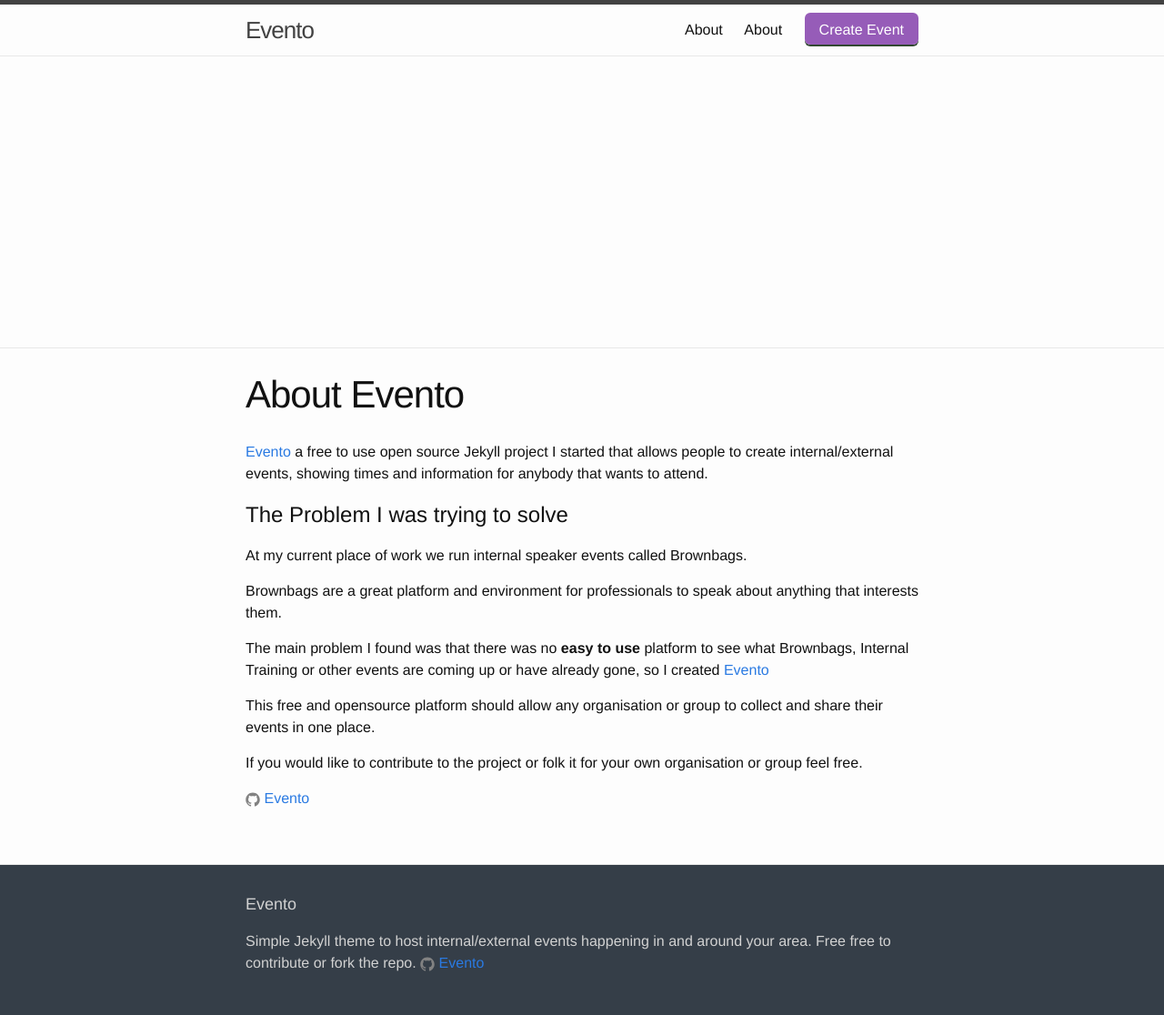
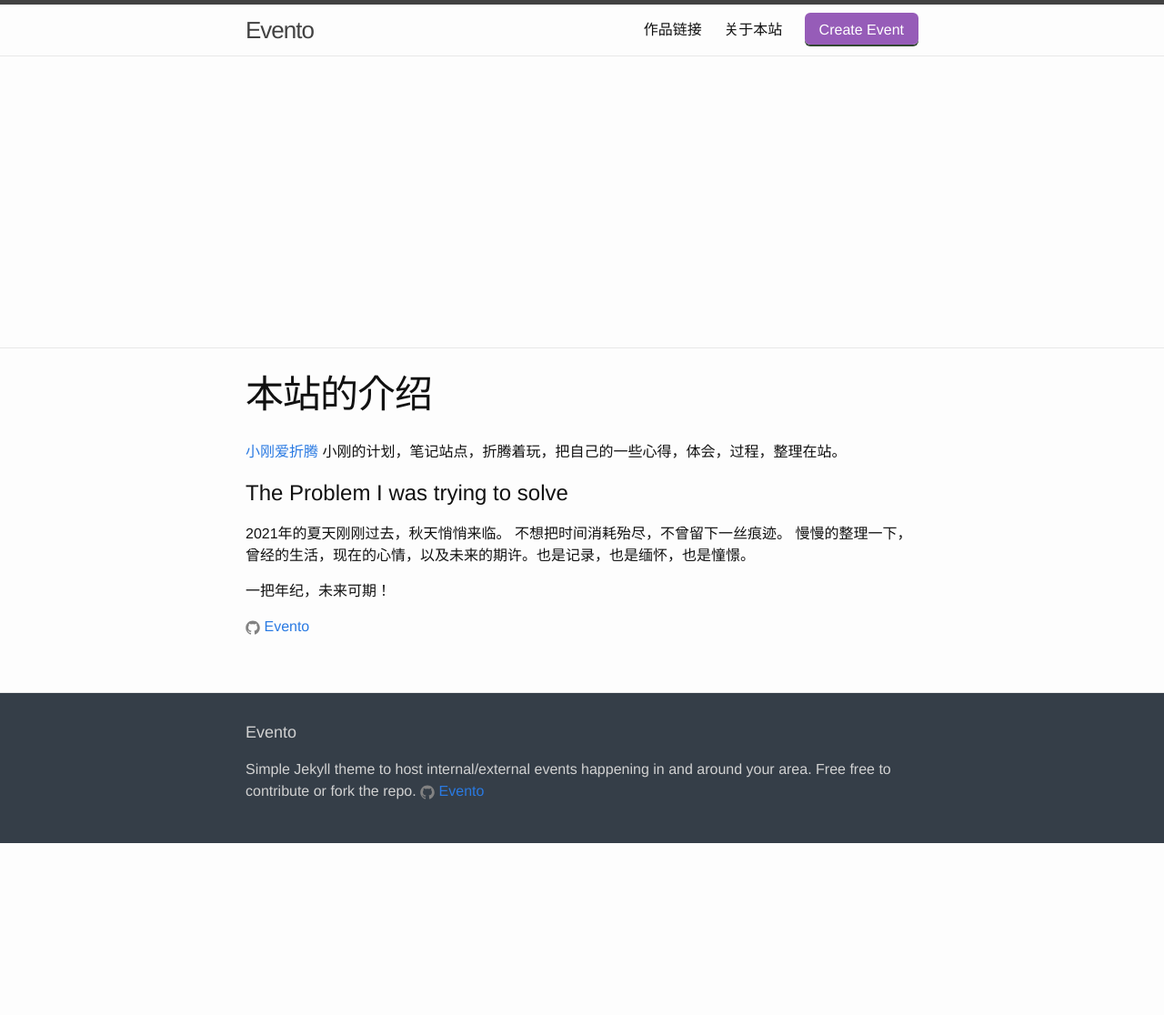
Before and after one commit to iudd/note, a Jekyll site: the page built from about.md, in a window 1280 px wide. Shown: the whole page at 91% size. Built offline with Jekyll 4.4.1, drawn with Linux system fonts in a browser that asks for light colours; after the commit the page ends 927 px from its top, so only the background shows below that.

Commit message:
作品与简介修改
修改中文

```diff
--- a/about.md
+++ b/about.md
@@ -1,23 +1,21 @@
 ---
 layout: page
-navigation_title: About
-title: About Evento
+navigation_title: 关于本站
+title: 本站的介绍
 permalink: /about/
 ---
 
-[Evento](https://github.com/boyney123/evento) a free to use open source Jekyll project I started that allows people to create internal/external events, showing times and information for anybody that wants to attend.
+[小刚爱折腾](https://github.com/iudd/note/)
+小刚的计划，笔记站点，折腾着玩，把自己的一些心得，体会，过程，整理在站。
 
 # The Problem I was trying to solve
 
 
-At my current place of work we run internal speaker events called Brownbags.
+2021年的夏天刚刚过去，秋天悄悄来临。
+不想把时间消耗殆尽，不曾留下一丝痕迹。
+慢慢的整理一下，曾经的生活，现在的心情，以及未来的期许。也是记录，也是缅怀，也是憧憬。
 
-Brownbags are a great platform and environment for professionals to speak about anything that interests them.
 
-The main problem I found was that there was no **easy to use** platform to see what Brownbags, Internal Training or other events are coming up or have already gone, so I created [Evento](https://github.com/boyney123/evento)
-
-This free and opensource platform should allow any organisation or group to collect and share their events in one place.
-
-If you would like to contribute to the project or folk it for your own organisation or group feel free.
+一把年纪，未来可期！
 
 <a href="https://github.com/boyney123/evento"><span class="icon icon--github">{% include icon-github.svg %}</span><span class="username">{{ include.username }}</span> Evento</a>
```
Also changed, not shown: Word.md (+7 -5 lines).
